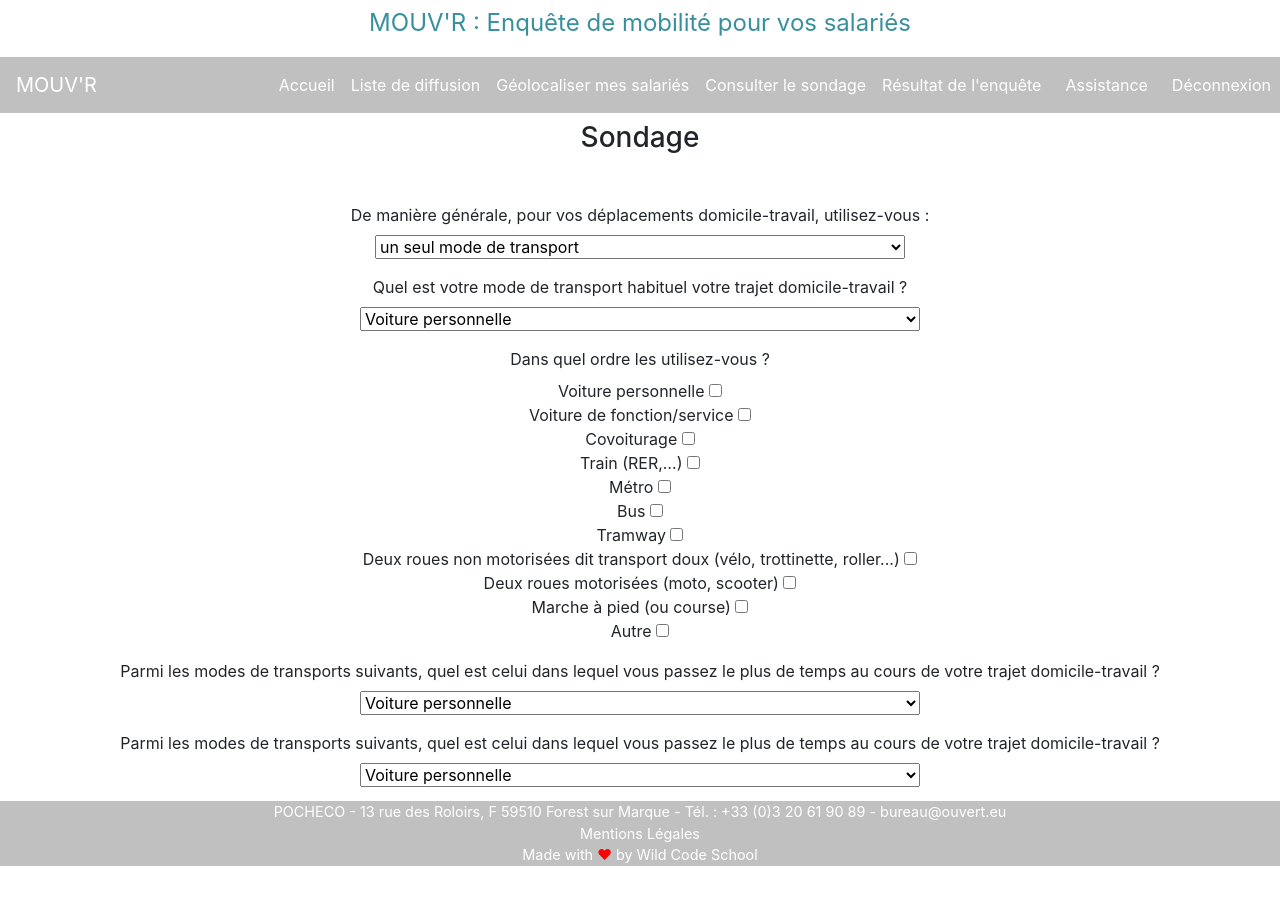
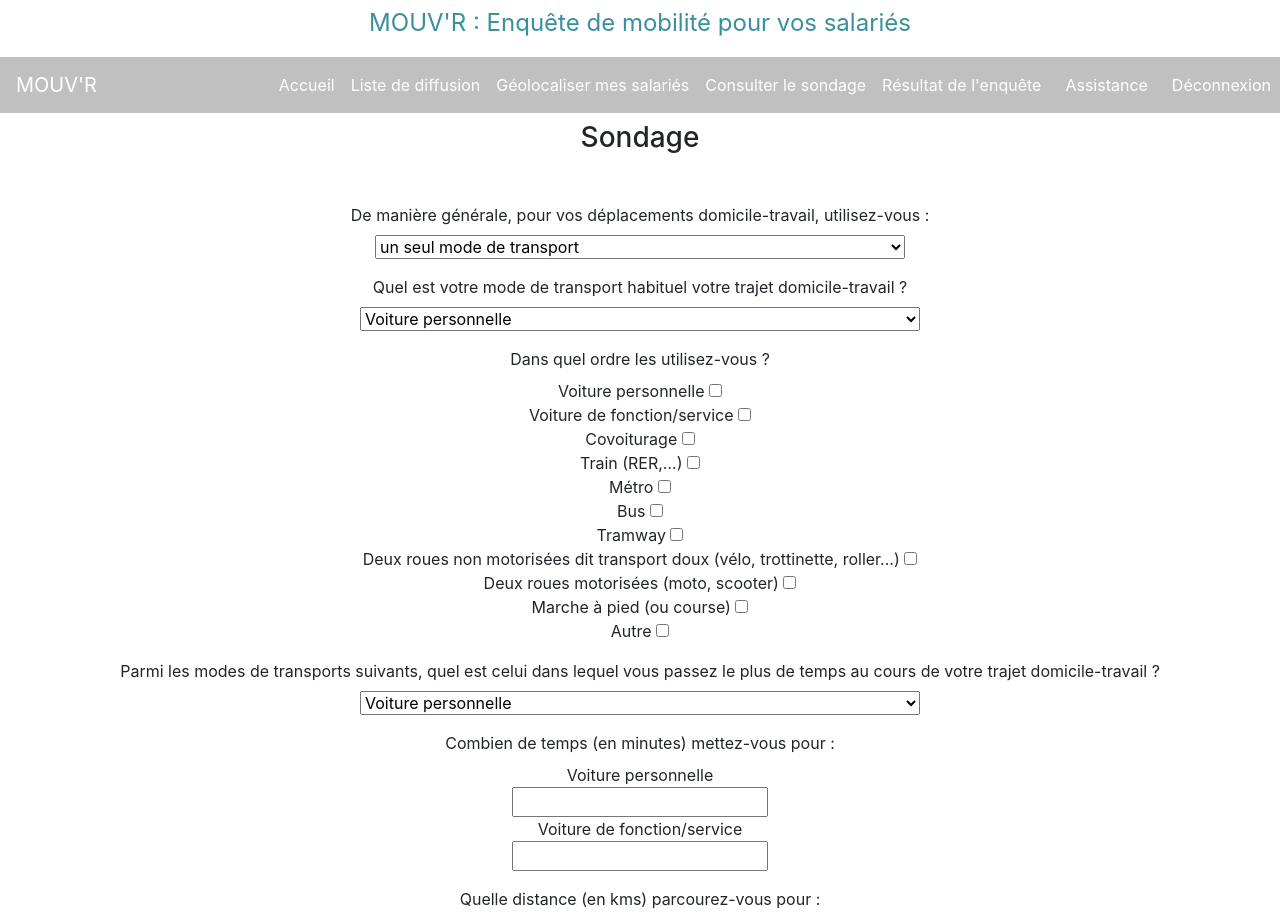
Before and after one commit to EdouardSellier/wcs-ouvert, a React (Create React App) app in the folder front/: page /sondage in a window 1280 px wide. Shown: the top 922 px of the page. Before the commit the page ends 866 px from the top, so only its background shows below. Built offline with nearby package versions, Linux system fonts and the light colour scheme.

Commit message:
I added questions.

```diff
--- a/front/src/components/Sondage.jsx
+++ b/front/src/components/Sondage.jsx
@@ -29,6 +29,30 @@ const Checkbox = props => {
             <span>{content} </span>
             <input
               type="checkbox"
+              id={props.data.id}
+              name={content}
+              onChange={props.function}
+            />
+          </div>
+        );
+      })}
+      <p />
+    </React.Fragment>
+  );
+};
+
+const Number = props => {
+  return (
+    <React.Fragment>
+      <label for={props.data.id}>{props.data.label}</label>
+      <br />
+      {props.data.possibilities.map(content => {
+        return (
+          <div>
+            <span>{content} </span>
+            <br />
+            <input
+              type="number"
               id={props.data.id}
               name={content}
               onChange={props.function}
@@ -113,23 +137,30 @@ class Sondage extends Component {
           ]
         },
         {
-          id: "spendTimeTransport",
+          id: "minuteTimeTransport",
+          type: "number",
+          label: "Combien de temps (en minutes) mettez-vous pour :",
+          possibilities: ["Voiture personnelle", "Voiture de fonction/service"]
+        },
+        {
+          id: "distanceTransport",
+          type: "number",
+          label: "Quelle distance (en kms) parcourez-vous pour :",
+          possibilities: ["le trajet domicile-travail ou travail-domicile ?"]
+        },
+        {
+          id: "moneyTransport",
+          type: "number",
+          label:
+            "Combien vous coûtent (en euros) vos déplacements en moyenne pour :",
+          possibilities: ["aller travailler (par mois) ? "]
+        },
+        {
+          id: "distanceTransport",
           type: "option",
           label:
-            "Parmi les modes de transports suivants, quel est celui dans lequel vous passez le plus de temps au cours de votre trajet domicile-travail ?",
-          possibilities: [
-            "Voiture personnelle",
-            "Voiture de fonction/service",
-            "Covoiturage",
-            "Train (RER,…)",
-            "Métro",
-            "Bus",
-            "Tramway",
-            "Deux roues non motorisées dit transport doux (vélo, trottinette, roller...)",
-            "Deux roues motorisées (moto, scooter)",
-            "Marche à pied (ou course)",
-            "Autre"
-          ]
+            "Pour quelle(s) raison(s) avez-vous choisi votre mode de déplacement principal ?",
+          possibilities: ["aller travailler (par mois) ? "]
         }
       ]
     };
@@ -156,25 +187,14 @@ class Sondage extends Component {
 
                 case "checkbox":
                   return <Checkbox data={data} />;
+                case "number":
+                  return <Number data={data} />;
                 default:
                   return <p>Il y a une erreur.</p>;
               }
 
               //return <p>{data.type}</p>;
             })}
-
-            {/*<Option
-              data={this.state.questions[0]}
-              function={e => this.change(e)}
-            />
-            <Option
-              data={this.state.questions[1]}
-              function={e => this.change(e)}
-            />
-            <Checkbox
-              data={this.state.questions[2]}
-              function={e => this.change(e)}
-            />*/}
           </form>
         </div>
 
```
